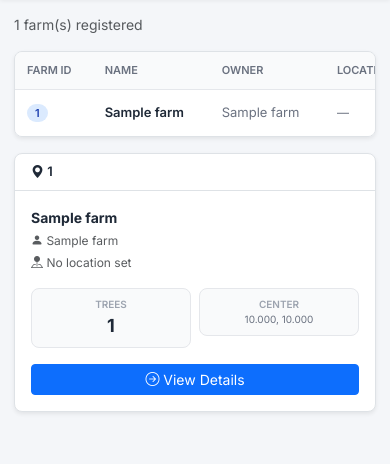
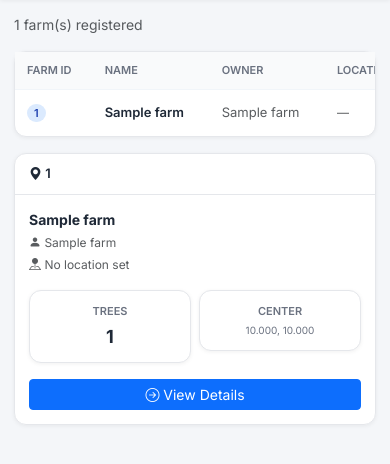
Before and after one commit to Ponkan2077/CS2616, a Django app: template templates/farm_list.html in a window 390 px wide. Shown: the part 56-520 px from the top of the page. Run offline with Django 5.2, Linux system fonts and the light colour scheme; the template is opened without the code that fills it: most values are stand-ins (such as "Sample title", 1, 10 or a date in 2020).

Commit message:
Refactor farm list template for improved UI
Updated the farm list template to improve layout and styling. Replaced the summary table and farm cards with new designs for better responsiveness.

```diff
--- a/templates/farm_list.html
+++ b/templates/farm_list.html
@@ -7,28 +7,29 @@
   <div class="text-muted small">{{ farms|length }} farm(s) registered</div>
 </div>
 
-<!-- Summary table (desktop-friendly, scrolls on mobile) -->
-<div class="bg-white border rounded-3 shadow-sm mb-3" style="overflow-x:auto;">
-  <table style="width:100%;border-collapse:collapse;font-size:13px;min-width:560px;">
+<!-- Summary table -->
+<div class="card-rg mb-3">
+  <div class="table-responsive-rg">
+    <table class="table-rg" style="min-width:560px;">
       <thead>
-      <tr style="background:#f9fafb;border-bottom:1px solid #e5e7eb;">
-        <th style="padding:10px 12px;text-align:left;font-size:11px;color:#6b7280;font-weight:600;">FARM ID</th>
-        <th style="padding:10px 12px;text-align:left;font-size:11px;color:#6b7280;font-weight:600;">NAME</th>
-        <th style="padding:10px 12px;text-align:left;font-size:11px;color:#6b7280;font-weight:600;">OWNER</th>
-        <th style="padding:10px 12px;text-align:left;font-size:11px;color:#6b7280;font-weight:600;">LOCATION</th>
-        <th style="padding:10px 12px;font-size:11px;color:#6b7280;font-weight:600;">TREES</th>
-        <th style="padding:10px 12px;font-size:11px;color:#6b7280;font-weight:600;"></th>
+        <tr>
+          <th>FARM ID</th>
+          <th>NAME</th>
+          <th>OWNER</th>
+          <th>LOCATION</th>
+          <th>TREES</th>
+          <th></th>
         </tr>
       </thead>
       <tbody>
         {% for farm in farms %}
-      <tr style="border-top:1px solid #f1f5f9;">
-        <td style="padding:10px 12px;"><span style="background:#dbeafe;color:#1e40af;padding:2px 8px;border-radius:10px;font-size:11px;font-weight:600;">{{ farm.farm_id }}</span></td>
-        <td style="padding:10px 12px;font-weight:600;">{{ farm.name }}</td>
-        <td style="padding:10px 12px;color:#6b7280;">{{ farm.owner_name }}</td>
-        <td style="padding:10px 12px;color:#6b7280;font-size:12px;">{{ farm.location|default:"—" }}</td>
-        <td style="padding:10px 12px;font-weight:700;text-align:center;">{{ farm.trees.count }}</td>
-        <td style="padding:10px 12px;">
+        <tr>
+          <td><span class="badge-farm">{{ farm.farm_id }}</span></td>
+          <td class="fw-semibold">{{ farm.name }}</td>
+          <td class="text-muted">{{ farm.owner_name }}</td>
+          <td class="text-muted" style="font-size:12px;">{{ farm.location|default:"—" }}</td>
+          <td class="fw-bold text-center">{{ farm.trees.count }}</td>
+          <td>
             <a href="{% url 'farm_detail' farm.farm_id %}" class="btn btn-sm btn-outline-primary" style="font-size:11px;">
               <i class="bi bi-eye"></i> View
             </a>
@@ -40,16 +41,15 @@
       </tbody>
     </table>
   </div>
+</div>
 
-<!-- Farm cards (2-per-row on mobile, 3-per-row on desktop) -->
+<!-- Farm cards -->
 <div class="row g-2 g-md-3">
   {% for farm in farms %}
   <div class="col-12 col-md-6 col-xl-4">
-    <div class="bg-white border rounded-3 shadow-sm h-100">
-      <div class="px-3 py-2 border-bottom fw-semibold" style="font-size:13px;">
-        <i class="bi bi-geo-alt-fill"></i> {{ farm.farm_id }}
-      </div>
-      <div class="p-3">
+    <div class="card-rg h-100">
+      <div class="card-header-rg"><i class="bi bi-geo-alt-fill"></i> {{ farm.farm_id }}</div>
+      <div class="card-body-rg">
         <div class="fw-bold mb-1" style="font-size:14px;">{{ farm.name }}</div>
         <div class="text-muted mb-1" style="font-size:12px;">
           <i class="bi bi-person-fill"></i> {{ farm.owner_name }}
@@ -59,15 +59,15 @@
         </div>
         <div class="row g-2 mb-3">
           <div class="col-6">
-            <div class="p-2 rounded-3 text-center" style="background:#f9fafb;border:1px solid #e5e7eb;">
-              <div style="font-size:10px;color:#9ca3af;font-weight:600;">TREES</div>
-              <div class="fw-bold" style="font-size:18px;">{{ farm.trees.count }}</div>
+            <div class="stat-box">
+              <div class="stat-label">TREES</div>
+              <div class="stat-value" style="font-size:18px;">{{ farm.trees.count }}</div>
             </div>
           </div>
           <div class="col-6">
-            <div class="p-2 rounded-3 text-center" style="background:#f9fafb;border:1px solid #e5e7eb;">
-              <div style="font-size:10px;color:#9ca3af;font-weight:600;">CENTER</div>
-              <div style="font-size:10px;color:#6b7280;">{{ farm.center_lat|floatformat:3 }}, {{ farm.center_lng|floatformat:3 }}</div>
+            <div class="stat-box">
+              <div class="stat-label">CENTER</div>
+              <div style="font-size:10px;color:var(--text-muted);">{{ farm.center_lat|floatformat:3 }}, {{ farm.center_lng|floatformat:3 }}</div>
             </div>
           </div>
         </div>
@@ -79,7 +79,7 @@
   </div>
   {% empty %}
   <div class="col-12">
-    <div class="bg-white border rounded-3 p-4 text-center text-muted">
+    <div class="card-rg card-body-rg text-center text-muted">
       <i class="bi bi-geo-alt fs-2 mb-2 d-block"></i>
       No farms registered yet.
     </div>
```
Lines whose indentation alone changed are shown as unchanged.
